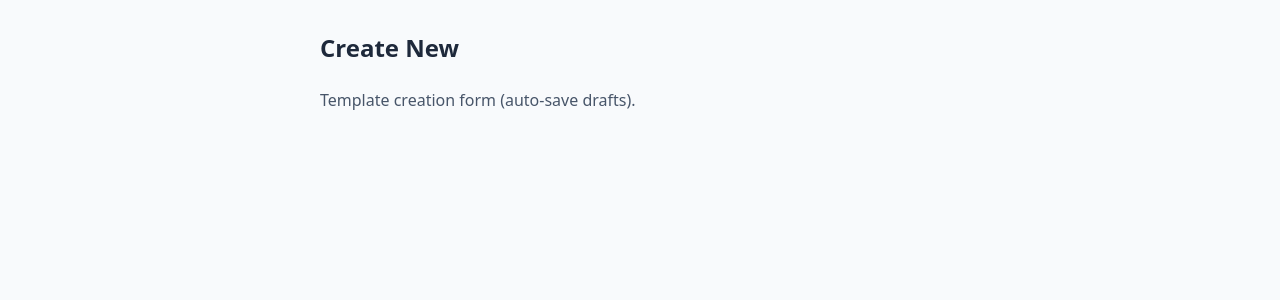
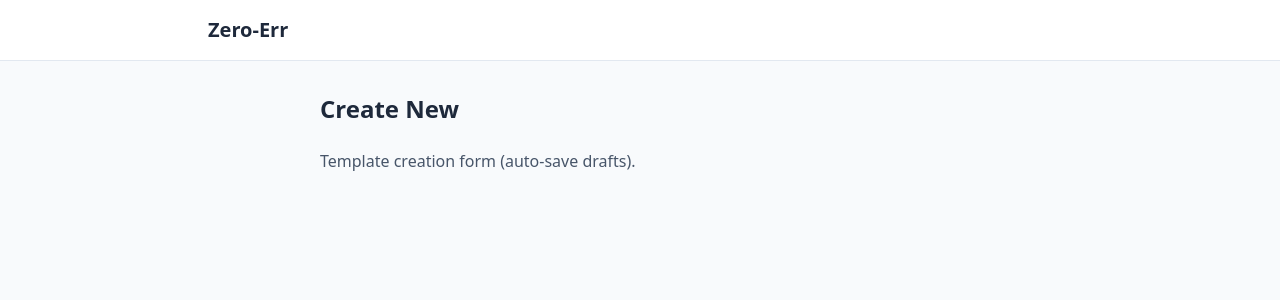
Before and after one commit to kazumamitamura/zero-err-app, a Next.js app: page /templates/new in a window 1280 px wide. Shown: the top 300 px of the page. Built offline with nearby package versions, Linux system fonts and the light colour scheme.

Commit message:
Feat: Add global header and fix template schema

```diff
--- a/src/app/layout.tsx
+++ b/src/app/layout.tsx
@@ -1,5 +1,6 @@
 import type { Metadata } from "next";
 import "@/app/globals.css";
+import { ZeHeader } from "@/components/ZeHeader";
 
 export const metadata: Metadata = {
   title: "Zero-Err",
@@ -14,6 +15,7 @@ export default function RootLayout({
   return (
     <html lang="ja">
       <body className="min-h-screen bg-slate-50 text-slate-900 antialiased">
+        <ZeHeader />
         {children}
       </body>
     </html>
--- /dev/null
+++ b/src/components/ZeHeader.tsx
@@ -0,0 +1,20 @@
+import Link from "next/link";
+
+/**
+ * 全ページ共通ヘッダー。Zero-Err ロゴを押すとホーム（大カード2つの画面）に戻れる。
+ * ADHD 傾向を考慮した「迷わない・安心して戻れる」設計。
+ */
+export function ZeHeader() {
+  return (
+    <header className="border-b border-slate-200 bg-white">
+      <div className="mx-auto flex max-w-4xl items-center px-4 py-4">
+        <Link
+          href="/"
+          className="text-xl font-bold text-slate-800 hover:text-slate-600 focus:outline-none focus:ring-2 focus:ring-slate-400 focus:ring-offset-2 rounded"
+        >
+          Zero-Err
+        </Link>
+      </div>
+    </header>
+  );
+}
```
